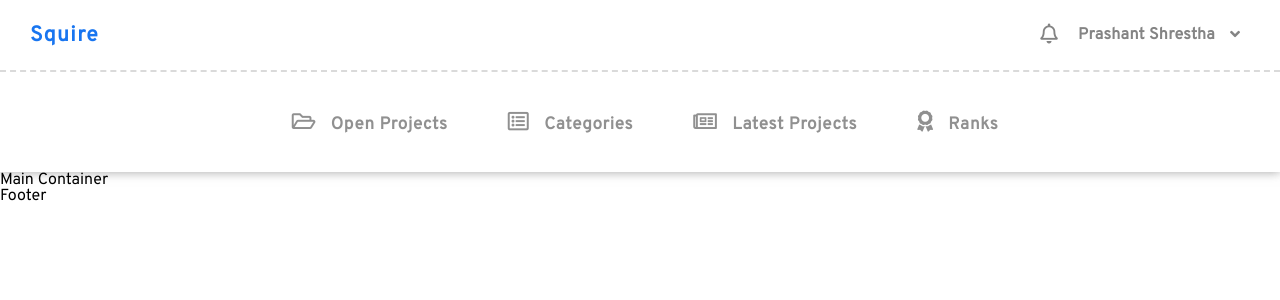
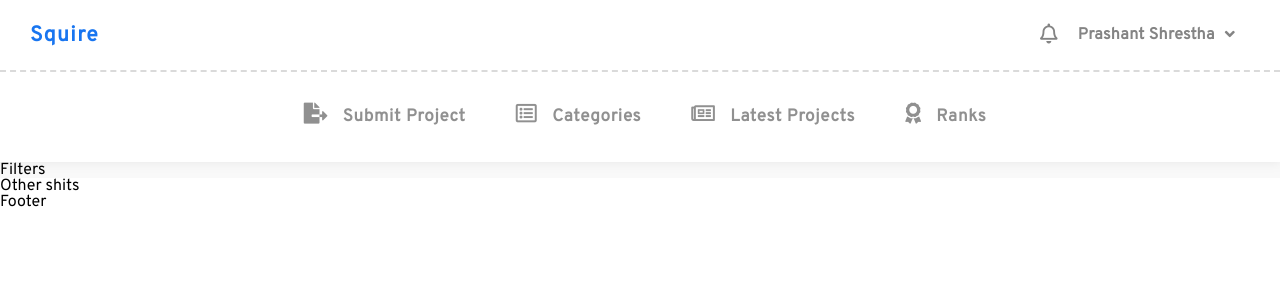
Before and after one commit to intern0t/squire, a React (Create React App) app: page / in a window 1280 px wide. Shown: the top 300 px of the page. Built offline with nearby package versions, Linux system fonts and the light colour scheme.

Commit message:
More styling, moving onto the body.
Signed-off-by: Prashant Shrestha <intern0t@users.noreply.github.com>

```diff
--- a/public/index.html
+++ b/public/index.html
@@ -29,7 +29,7 @@
       work correctly both with client-side routing and a non-root public URL.
       Learn how to configure a non-root public URL by running `npm run build`.
     -->
-		<title>React App</title>
+		<title>Squire</title>
 	</head>
 	<body>
 		<noscript>You need to enable JavaScript to run this app.</noscript>
--- a/src/components/Header.js
+++ b/src/components/Header.js
@@ -35,10 +35,9 @@ const User = ({ name, avatar }) => {
 				</li>
 				<li>
 					<a href="#" title="">
-						{/* <img src={avatar} className="avatar" /> */}
 						{name}
+						<Icon icon="fas fa-angle-down" />
 					</a>
-					<Icon icon="fas fa-angle-down" />
 				</li>
 			</ul>
 		</div>
@@ -50,7 +49,7 @@ const SubHeader = () => {
 		<ul>
 			<li>
 				<a href="/" title="#">
-					<Icon icon="far fa-folder-open" /> Open Projects
+					<Icon icon="fas fa-file-export" /> Submit Project
 				</a>
 			</li>
 			<li>
@@ -60,12 +59,12 @@ const SubHeader = () => {
 			</li>
 			<li>
 				<a href="/" title="#">
-                <Icon icon="far fa-newspaper" /> Latest Projects
+					<Icon icon="far fa-newspaper" /> Latest Projects
 				</a>
 			</li>
 			<li>
 				<a href="/" title="#">
-                <Icon icon="fas fa-award" /> Ranks
+					<Icon icon="fas fa-award" /> Ranks
 				</a>
 			</li>
 		</ul>
--- a/src/components/MainContainer.js
+++ b/src/components/MainContainer.js
@@ -2,7 +2,13 @@ import React, { Component } from "react";
 
 class MainContainer extends Component {
 	render() {
-		return <div className="main-container">Main Container</div>;
+		return <div className="main-container">
+            <div className="filter-container">
+                Filters
+            </div>
+            Other shits
+        </div>;
 	}
 }
+
 export default MainContainer;
--- a/src/styles/squire.scss
+++ b/src/styles/squire.scss
@@ -24,16 +24,14 @@ body {
 				@include Flex(row);
 				justify-content: space-between;
 				align-items: center;
-				padding: 20px;
 
 				&:nth-child(1) {
+					padding: 20px;
 					height: $navigation-height - 50px;
 					border-bottom: 2px dashed rgba($Gray, 0.3);
 				}
 
 				&:nth-child(2) {
-					height: $navigation-height - 20px;
-
 					ul {
 						width: 100%;
 						@include Flex(row);
@@ -42,14 +40,18 @@ body {
 						align-content: center;
 
 						li {
+							height: $hundred-percent;
+
 							a,
 							a:visited {
 								text-decoration: none;
-								padding: 10px 25px;
+								padding: 20px;
 								font-size: $defaultFontSize + 1;
 								font-weight: bold;
 								letter-spacing: 0.7px;
 								color: rgba($Gray, 0.9);
+								line-height: $navigation-height - 30px;
+								display: block;
 
 								.fas,
 								.far {
@@ -74,6 +76,7 @@ body {
 						font-size: $defaultFontSize + 5;
 						letter-spacing: 1.5px;
 						color: $Azure;
+						cursor: pointer;
 						@include Transition((color 0.5s ease-in-out));
 
 						&:hover {
@@ -121,6 +124,14 @@ body {
 										margin: 0 10px;
 										margin-top: -3px;
 									}
+
+									&:hover {
+										.far,
+										.fas {
+											color: $Azure;
+										}
+										color: $Azure;
+									}
 								}
 
 								.fas {
@@ -137,6 +148,10 @@ body {
 
 		.main-container {
 			width: $hundred-percent;
+
+			.filter-container {
+				background: rgba($Alabaster, 0.8);
+			}
 		}
 
 		.footer {
```
Also changed, not shown: src/styles/squire.min.css, 1 other file (tests, documents, lock files or other folders).
